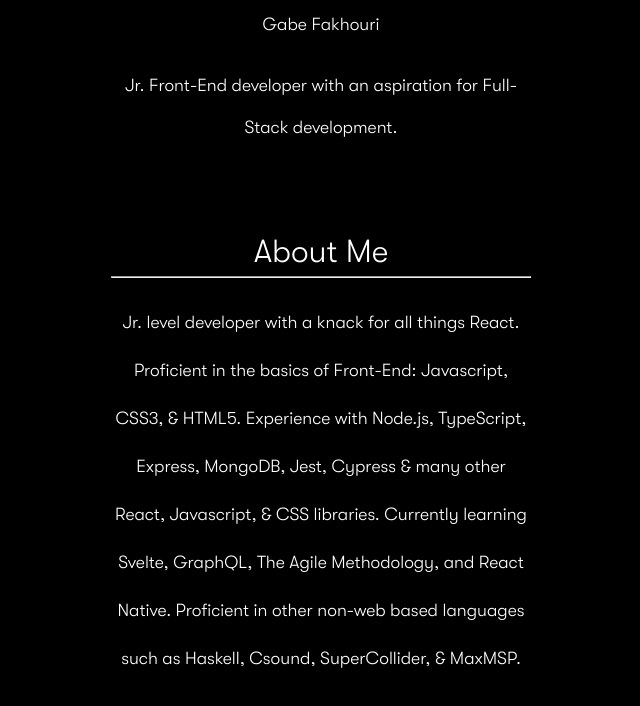
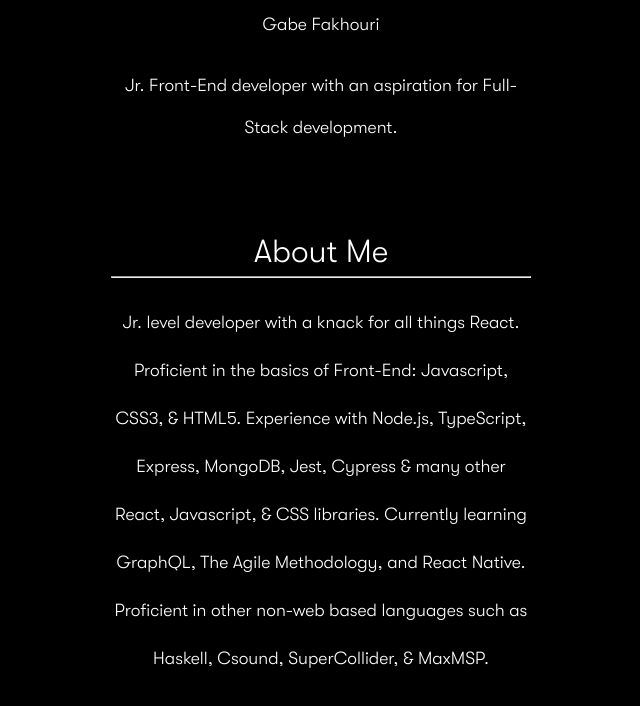
Before and after one commit to GabeFak/PortfolioPage, a plain HTML site: page index.html in a window 1280 px wide. Shown: the part 2392-3098 px from the top of the page, without its empty margins (319-959 px from the left). Drawn offline with Linux system fonts and the light colour scheme.

Commit message:
Description change

```diff
--- a/index.html
+++ b/index.html
@@ -89,7 +89,7 @@
                     <div class="about-box-2">
                         <div class="about-me-title">About Me</div>
                         <hr>
-                        <div class="about-text">Jr. level developer with a knack for all things React. Proficient in the basics of Front-End: Javascript, CSS3, & HTML5. Experience with Node.js, TypeScript, Express, MongoDB, Jest, Cypress & many other React, Javascript, & CSS libraries. Currently learning Svelte, GraphQL, The Agile Methodology, and React Native. Proficient in other non-web based languages such as Haskell, Csound, SuperCollider, & MaxMSP. </div>
+                        <div class="about-text">Jr. level developer with a knack for all things React. Proficient in the basics of Front-End: Javascript, CSS3, & HTML5. Experience with Node.js, TypeScript, Express, MongoDB, Jest, Cypress & many other React, Javascript, & CSS libraries. Currently learning GraphQL, The Agile Methodology, and React Native. Proficient in other non-web based languages such as Haskell, Csound, SuperCollider, & MaxMSP. </div>
                     </div>
                         <a id="to-social-link-section"></a>
                 </div>
```
